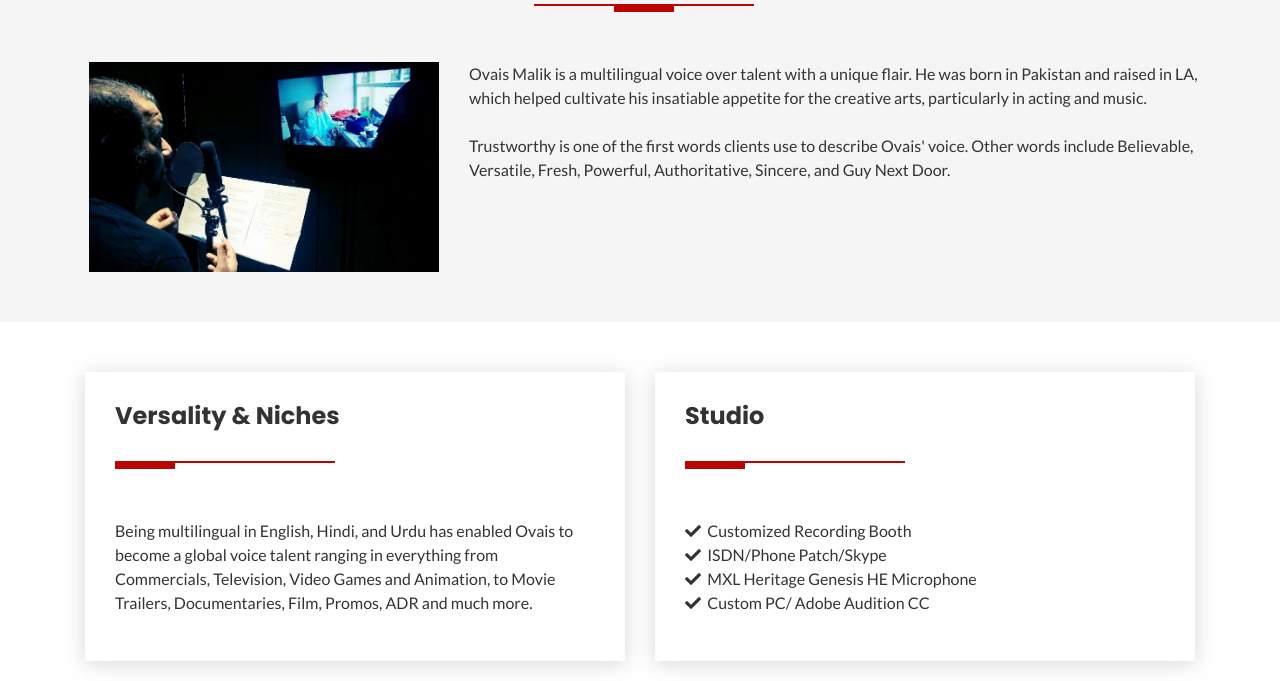
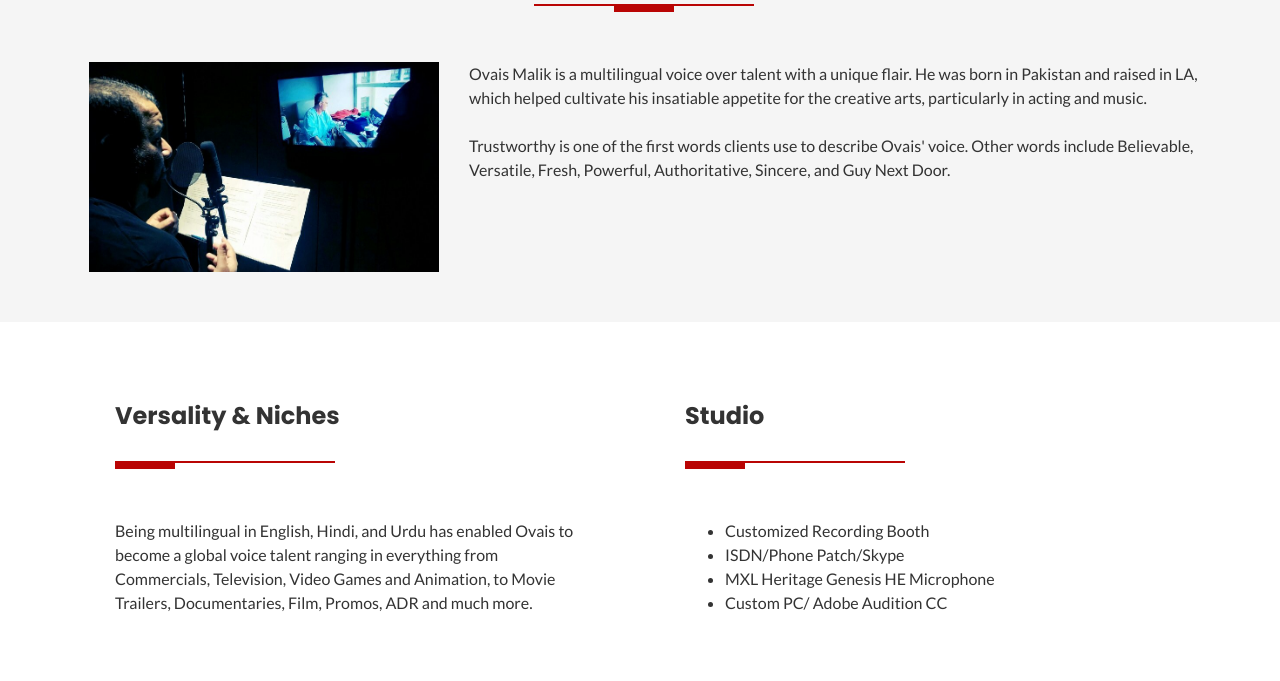
Before and after one commit to charlesmarnielimpo/ovais, a website: page build/about.html in a window 1280 px wide. Shown: the part 271-952 px from the top of the page. Drawn offline with Linux system fonts and the light colour scheme.

Commit message:
About Page
Changed checkmark to bullets.

```diff
--- a/src/scss/4-pages/_about.scss
+++ b/src/scss/4-pages/_about.scss
@@ -8,17 +8,11 @@
     }
   }
 
-  ul {
-    padding-left: 0;
-  }
-
-  li {
-    list-style: none;
-  }
-
   .box {
     padding: 30px;
-    box-shadow: 0 3px 20px 0 rgba(204, 204, 204, 0.75);
+    &:hover {
+      box-shadow: 0 3px 20px 0 rgba(204, 204, 204, 0.75);
+    }
   }
 
   .niche {
```
Also changed, not shown: build/about.html, build/assets/css/main.min.css.
